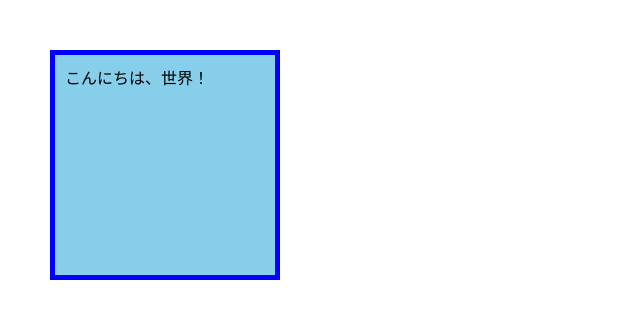
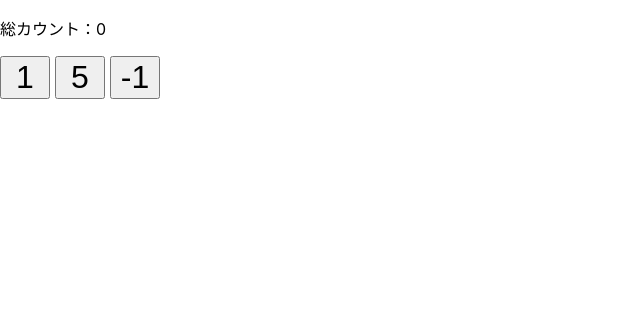
Before and after one commit to fuwa-syugyo/fuwafuwa_study, a React (Create React App) app in the folder react_jissen/my-react/: page / in a window 1280 px wide. Shown: the top 318 px of the page, without its empty margins (0-640 px from the left). Built offline with nearby package versions, Linux system fonts and the light colour scheme.

Commit message:
3-3 done

```diff
--- a/react_jissen/my-react/package.json
+++ b/react_jissen/my-react/package.json
@@ -7,6 +7,7 @@
     "@testing-library/react": "^13.4.0",
     "@testing-library/user-event": "^13.5.0",
     "classnames": "^2.5.1",
+    "prop-types": "^15.8.1",
     "react": "^18.2.0",
     "react-dom": "^18.2.0",
     "react-scripts": "5.0.1",
--- /dev/null
+++ b/react_jissen/my-react/src/ListTemplate.js
@@ -0,0 +1,27 @@
+import React from 'react';
+
+// export default function ListTemplate({ src, children }) {
+//   return (
+//     <dl>
+//       {src.map(elem => (
+//         <React.Fragment key={elem.isbn}>
+//           {/* {children} */}
+//           {children(elem)}
+//         </React.Fragment>
+//       ))}
+//     </dl>
+//   );
+// }
+
+// レンダープロップ
+export default function ListTemplate({ src, render }) {
+  return (
+    <dl>
+      {src.map(elem => (
+        <React.Fragment key={elem.isbn}>
+          {render(elem)}
+        </React.Fragment>
+      ))}
+    </dl>
+  );
+}
--- /dev/null
+++ b/react_jissen/my-react/src/MyHello.js
@@ -0,0 +1,25 @@
+import PropTypes from 'prop-types';
+
+function MyHello(props) {
+  return (
+    <div>こんにちは、{props.myName}さん！</div>
+  );
+}
+
+// export default function MyHello({ myName }) {
+//   return (
+//     <div>こんにちは、{myName}さん！</div>
+//   );
+// }
+
+// function MyHello(props) {
+//   return (
+//     <div>こんにちは、{props.myName}さん！</div>
+//   );
+// }
+
+MyHello.propTypes = {
+  myName: PropTypes.string.isRequired
+};
+
+export default MyHello;
--- a/react_jissen/my-react/src/StateBasic.js
+++ b/react_jissen/my-react/src/StateBasic.js
@@ -2,18 +2,19 @@ import { useState } from 'react';
 
 export default function StateBasic({ init }) {
   const [count, setCount] = useState(init);
-  console.log(`count is ${count}.`);
-  const handleClick = () => setCount(count + 1);
+  // console.log(`count is ${count}.`);
+  // const handleClick = () => setCount(count + 1);
 
   // const handleClick = () => {
   //   setCount(count + 1);
   //   setCount(count + 1);
   // };
 
-  // const handleClick = () => {
-  //   setCount(c => c + 1);
-  //   setCount(c => c + 1);
-  // };
+  const handleClick = () => {
+    setCount(c => c + 1);
+    setCount(c => c + 1);
+  };
+
   return (
     <>
       <button onClick={handleClick}>カウント</button>
--- /dev/null
+++ b/react_jissen/my-react/src/StateCounter.css
@@ -0,0 +1,5 @@
+.cnt {
+  margin-right: 5px;
+  width: 50px;
+  font-size: xx-large;
+}
--- /dev/null
+++ b/react_jissen/my-react/src/StateCounter.js
@@ -0,0 +1,10 @@
+import './StateCounter.css';
+
+export default function StateCounter({ step, onUpdate }) {
+  const handleClick = () => onUpdate(step);
+  return (
+    <button className="cnt" onClick={handleClick}>
+      <span>{step}</span>
+    </button>
+  );
+}
--- /dev/null
+++ b/react_jissen/my-react/src/StateParent.js
@@ -0,0 +1,15 @@
+import { useState } from 'react';
+import StateCounter from './StateCounter';
+
+export default function StateParent(init) {
+  const [count, setCount] = useState(0);
+  const update = step => setCount(c => c + step);
+  return (
+  <>
+    <p>総カウント：{count}</p>
+    <StateCounter step={1} onUpdate={update} />
+    <StateCounter step={5} onUpdate={update} />
+    <StateCounter step={-1} onUpdate={update} />
+  </>
+  );
+}
--- /dev/null
+++ b/react_jissen/my-react/src/StyledPanel.js
@@ -0,0 +1,14 @@
+export default function StyledPanel({ children }) {
+  return (
+    <div style={{
+      margin: 50,
+      padding: 20,
+      border: '1px solid #000',
+      width: 'fit-content',
+      boxShadow: '10px 5px 5px #999',
+      backgroundColor: '#fff'
+    }}>
+      {children}
+    </div>
+  );
+}
--- /dev/null
+++ b/react_jissen/my-react/src/TitledPanel.js
@@ -0,0 +1,37 @@
+// export default function TitledPanel({ title, body }) {
+//   return (
+//     <div style={{
+//       margin: 50,
+//       padding: 5,
+//       border: '1px solid #000',
+//       width: 'fit-content',
+//       boxShadow: '10px 5px 5px #999',
+//       backgroundColor: '#fff'
+//     }}>
+//       {title}
+//       <hr />
+//       {body}
+//     </div>
+//   );
+// }
+
+// children配列から目的の要素を取り出す
+export default function TitledPanel({ children }) {
+  const title = children.find(elem => elem.key === 'title');
+  const body = children.find(elem => elem.key === 'body')
+
+  return (
+    <div style={{
+      margin: 50,
+      padding: 5,
+      border: '1px solid #000',
+      width: 'fit-content',
+      boxShadow: '10px 5px 5px #999',
+      backgroundColor: '#fff'
+    }}>
+      {title}
+      <hr />
+      {body}
+    </div>
+  );
+}
--- /dev/null
+++ b/react_jissen/my-react/src/TypeProp.js
@@ -0,0 +1,31 @@
+import PropTypes from 'prop-types';
+
+export function Member() {}
+function TypeProp(props) {
+  console.log(props);
+  return <p>結果はコンソールを確認してください。</p>;
+}
+
+TypeProp.propTypes = {
+  prop1: PropTypes.instanceOf(Member),
+  prop2: PropTypes.oneOf(['男性', '女性', 'その他']),
+  prop3: PropTypes.oneOfType([
+    PropTypes.string,
+    PropTypes.number,
+    PropTypes.bool,
+  ]),
+  prop4: PropTypes.arrayOf(PropTypes.number),
+  prop5: PropTypes.objectOf(PropTypes.number),
+  prop6: PropTypes.shape({
+    name: PropTypes.string.isRequired,
+    age: PropTypes.number,
+    sex: PropTypes.oneOf(['男性', '女性', 'その他']),
+  }),
+  prop7: PropTypes.exact({
+    name: PropTypes.string.isRequired,
+    age: PropTypes.number,
+    sex: PropTypes.oneOf(['男性', '女性', 'その他']),
+  }),
+};
+
+export default TypeProp;
--- a/react_jissen/my-react/src/index.js
+++ b/react_jissen/my-react/src/index.js
@@ -9,6 +9,13 @@ import ForNest from './ForNest';
 import ForFilter from './ForFilter'
 import ForSort from './ForSort'
 import SelectStyle from './SelectStyle';
+import StyledPanel from './StyledPanel';
+import TitledPanel from './TitledPanel';
+import ListTemplate from './ListTemplate';
+import MyHello from './MyHello';
+import TypeProp from './TypeProp';
+import StateCounter from './StateCounter';
+import StateParent from './StateParent';
 
 const root = ReactDOM.createRoot(document.getElementById('root'));
 root.render(
@@ -27,20 +34,67 @@ root.render(
 //   <StateBasic init={0} />
 // );
 
-root.render(
-  <ForNest src={books} />
-)
+// root.render(
+//   <ForNest src={books} />
+// )
 
 // root.render(
 //   <ForFilter src={books} />
 // )
 
-root.render(
-  <ForSort src={books} />
-)
+// root.render(
+//   <ForSort src={books} />
+// )
+
+// root.render(
+//   <SelectStyle mode = "light"/>
+// )
+
+// root.render(
+//   <StyledPanel>
+//     <p>メンバー募集中です</p>
+//     <p>ようこそ〜</p>
+//   </StyledPanel>
+// )
+
+// root.render(<TitledPanel>
+//   <p key="title">メンバーぼしゅうちゅう</p>
+//   <p key="body">ようこそです</p>
+// </TitledPanel>)
+
+// root.render(
+// <ListTemplate src={books}>
+//   {elem => (
+//     <>
+//       <dt>
+//         <a href={`https://wings.msn.to/books/${elem.isbn}/${elem.isbn}.jpg`}>
+//           {elem.title}（{elem.price}円）
+//         </a>
+//       </dt>
+//       <dd>{elem.summary}</dd>
+//     </>
+//   )}
+// </ListTemplate>)
+
+// root.render(
+//   <ListTemplate src={books} render={ elem => (
+//       <>
+//         <dt>
+//           <a href={`https://wings.msn.to/books/${elem.isbn}/${elem.isbn}.jpg`}>
+//             {elem.title}（{elem.price}円）
+//           </a>
+//         </dt>
+//         <dd>{elem.summary}</dd>
+//       </>
+//     )}>
+//   </ListTemplate>)
+
+// root.render(
+//   <MyHello />
+// )
 
 root.render(
-  <SelectStyle mode = "light"/>
+  <StateParent/>
 )
 
 // If you want to start measuring performance in your app, pass a function
```
Also changed, not shown: 2 other files (tests, documents, lock files or other folders).
